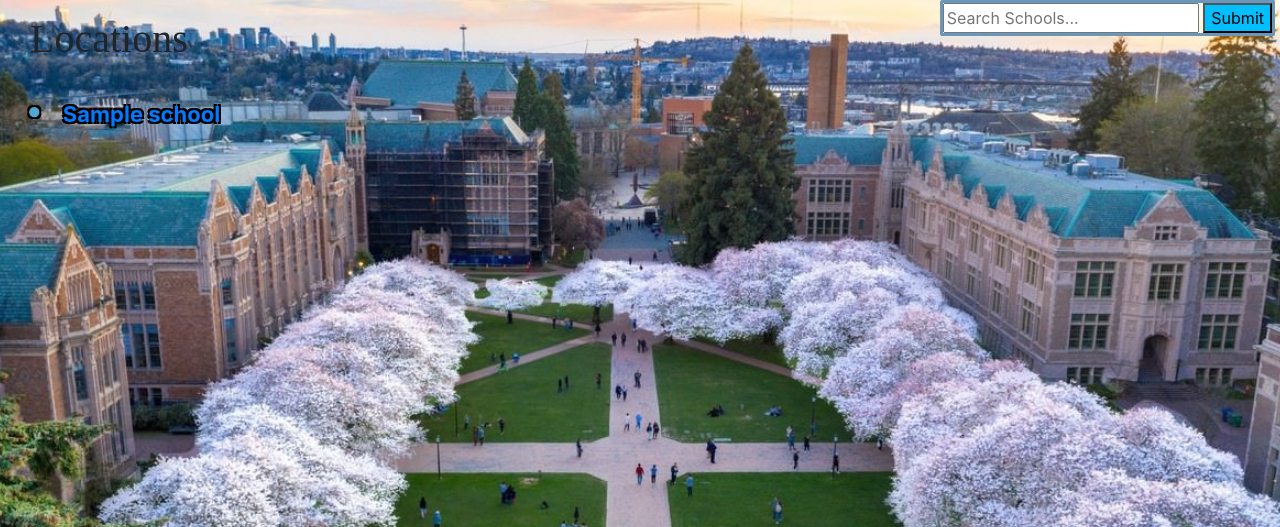
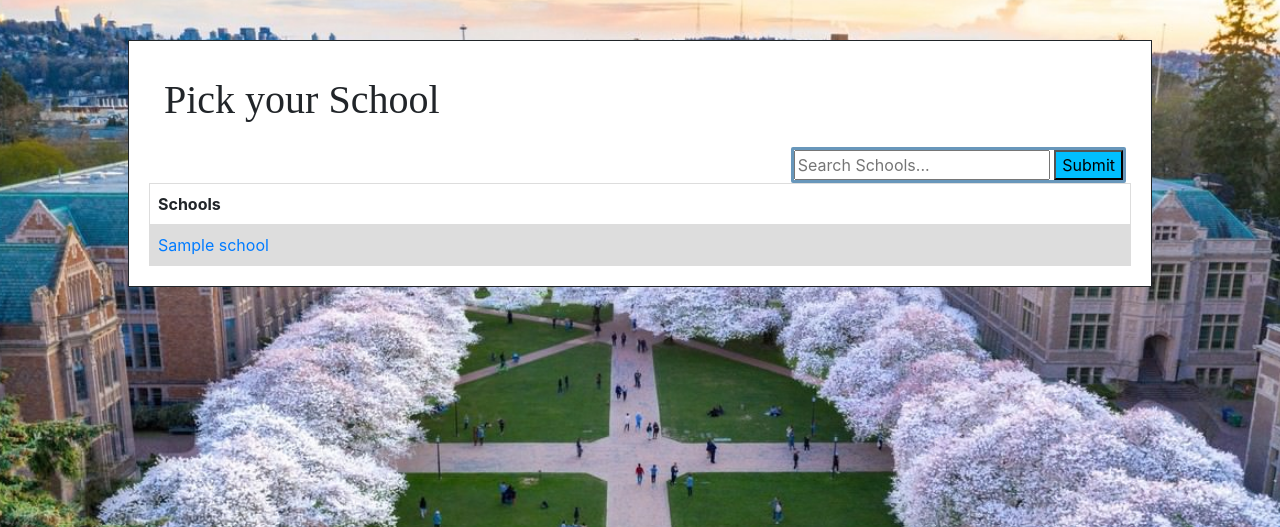
Before and after one commit to citz73/Graduate-Matcher, a Django app: page /locations/1 in a window 1280 px wide. Shown: the part 56-583 px from the top of the page. Run offline with Django 3.2, Linux system fonts and the light colour scheme; tables that the repository leaves empty hold one stand-in row (values such as "Sample post"); some libraries are stand-ins or nearby versions.

Commit message:
Stylized the Location and Location_view pages to look a little nicer

```diff
--- a/gradmatchapp/static/gradmatchapp/style.css
+++ b/gradmatchapp/static/gradmatchapp/style.css
@@ -32,25 +32,40 @@ h1{
     font-size: 30px;
 }
 
-
-/* This controls the size of the bullet points in the list: locations.html */
-li.a{
-    font-size: 33px;
-    list-style: none;
+table {
+    border-collapse: collapse;
+    width: 100%;
 }
 
-li.a:before{
-    content: '\2022';
-    color: rgb(80, 167, 207);
-    padding: 10px;
-    text-shadow: -2px -2px black, 2px -2px black, -2px 2px black, 2px 2px black;
+td, th {
+    border: 1px solid #dddddd;
+    text-align: left;
+    padding: 8px;
 }
 
-/* This controls the text in the bullet points: locations.html */
-li.a span{
-    font-size: 22px;
-    font-weight: bold;
-    text-shadow: -2px -2px black, 2px -2px black, -2px 2px black, 2px 2px black;
+tr:nth-child(even){
+    background-color: #dddddd;
+}
+
+#locations {
+    width: 80%;
+    height: auto;
+    margin: 20px auto;
+    padding: 20px;
+    border-style: solid;
+    border-width: thin;
+    background-color: white;
+}
+
+#locations_view{
+    width: 80%;
+    height: auto;
+    margin: 40px auto;
+    padding: 20px;
+    border-style: solid;
+    border-width: thin;
+    background-color: white;
+
 }
 
 #login_form {
--- a/gradmatchapp/templates/gradmatchapp/locationview.html
+++ b/gradmatchapp/templates/gradmatchapp/locationview.html
@@ -8,6 +8,8 @@
 	</head>
 	<body>
 		{% block body %}
+			<div class="container" id="locations_view">
+				<h1>Pick your School</h1>
 				<!-- Reference: calazan.com/adding-basic-search-to-your-djang-site/-->
 				<div class="searchBar">
 					<form id = "searchform" action="{% url 'locations/{{location.id}}' %" method="get" accept-carset="utf-8">
@@ -16,19 +18,18 @@
 						</button>
 					</form>
 				</div>
-			<div class="container-fluid">
-				<h1>Locations</h1>
-				<div class="schools">
+				<table>
+					<tr><th>Schools</th></tr>
 					{% for school in location.school_set.all %}
-						<li class="a">
-							<span>
+						<tr>
+							<td>
 								<a href="/gradmatchapp/locations/{{location.id}}/{{school.id}}">
 									{{ school.school_name }}
 								</a></br>
-							</span>
-						</li>
+							</td>
+						</tr>
 					{% endfor %}
-				</div>
+				</table>
 			</div>
 		{% endblock %}
 	</body>
```
Also changed, not shown: gradmatchapp/templates/gradmatchapp/locations.html (+13 -12 lines). Lines whose indentation alone changed are shown as unchanged.
